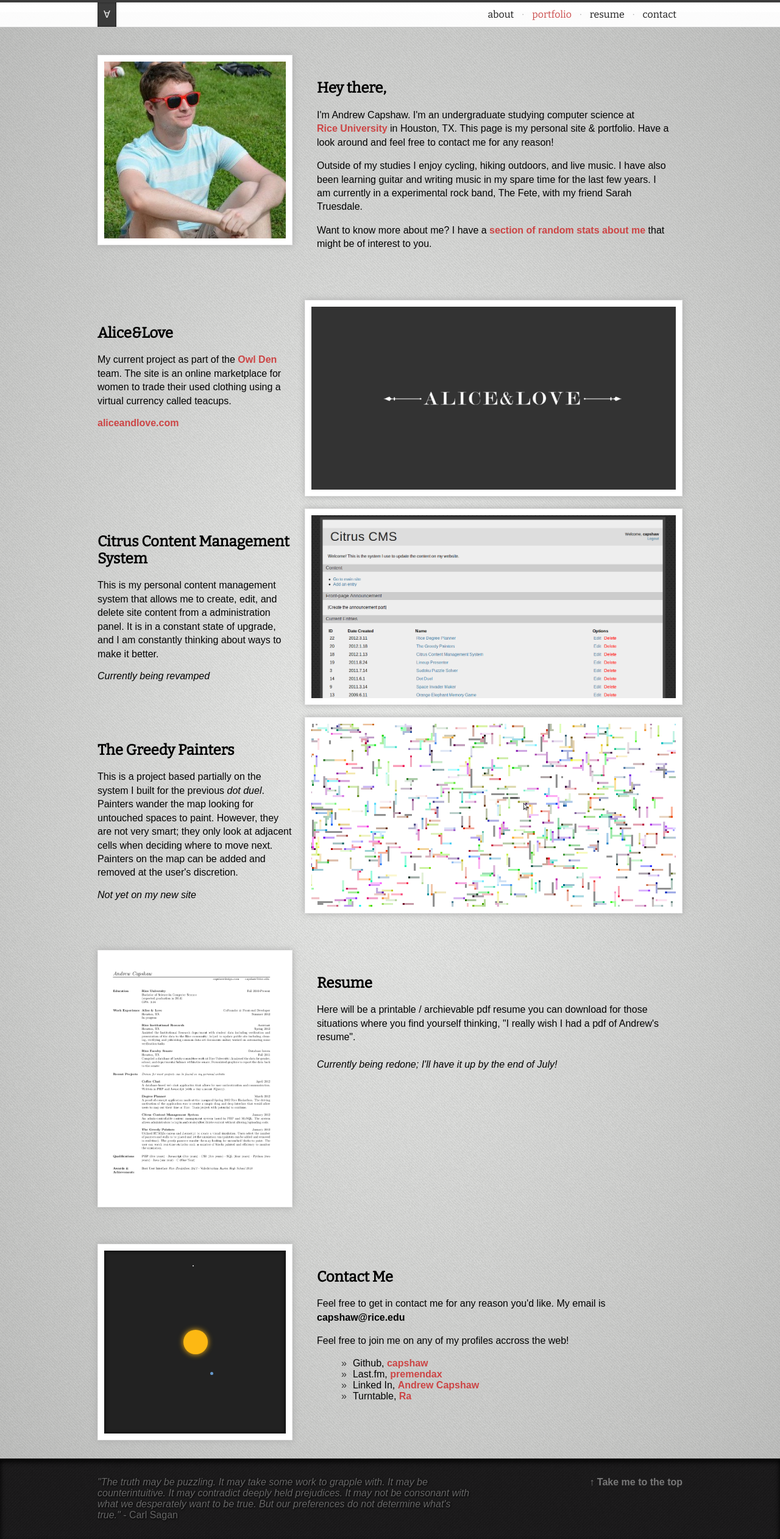
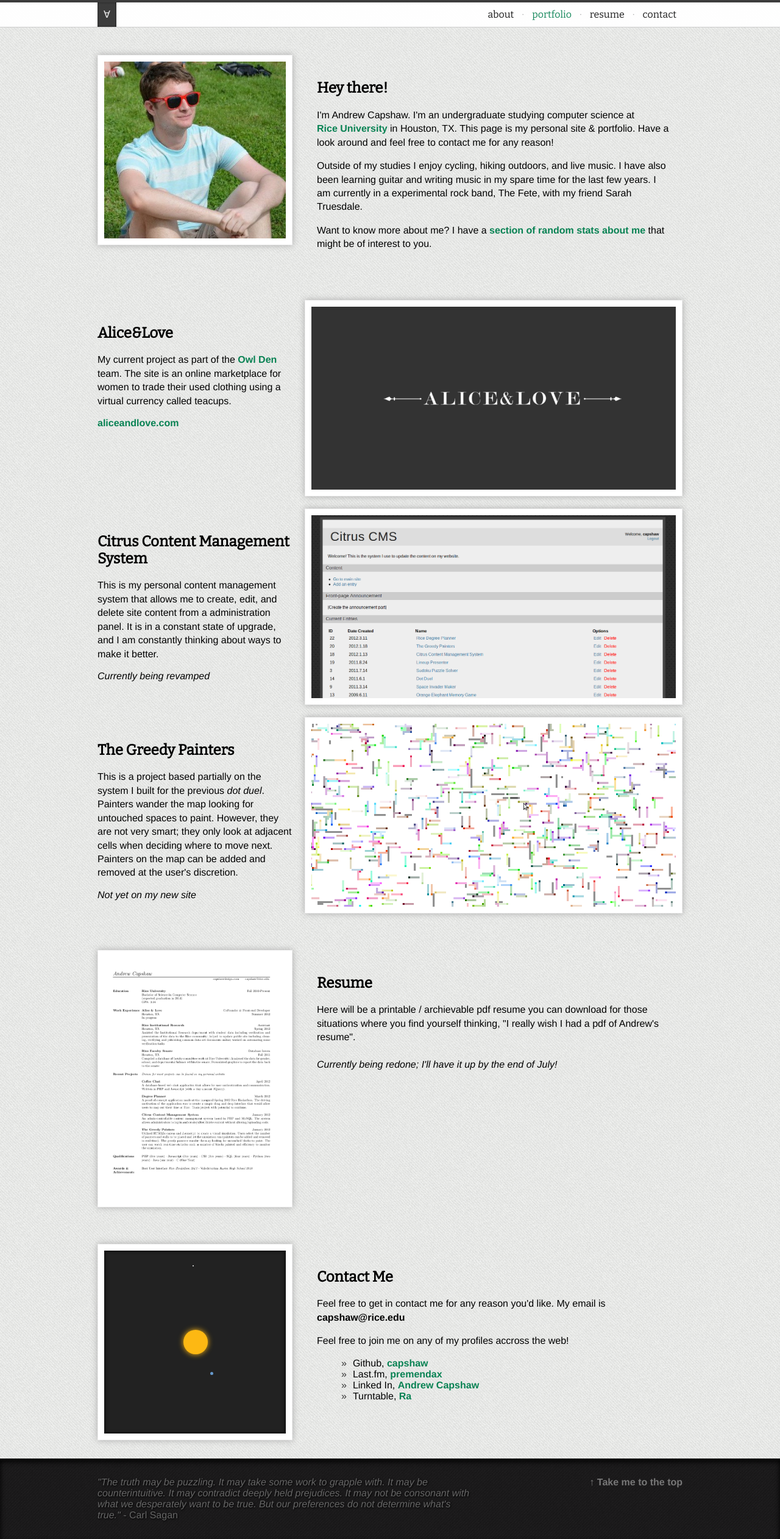
Before and after one commit to capshaw/capshaw.me, a PHP site: page / in a window 1280 px wide. Shown: the whole page at 61% size. Run offline with PHP 8.4, Linux system fonts and the light colour scheme.

Commit message:
Some styling changes to links (color)

```diff
--- a/css/style.css
+++ b/css/style.css
@@ -5,36 +5,25 @@ body, html{
 	background: #eee url('../img/common/rough_diagonal.png') repeat;
 	margin:0px;
 	padding:0px;
-	font-family:sans-serif;
-}
-
-#container{
-	background: -moz-radial-gradient(center, ellipse cover, rgba(255,255,255,0) 0%, rgba(6,6,6,0.20) 100%); /* FF3.6+ */
-	background: -webkit-gradient(radial, center center, 0px, center center, 100%, color-stop(0%,rgba(255,255,255,0)), color-stop(100%,rgba(6,6,6,0.20))); /* Chrome,Safari4+ */
-	background: -webkit-radial-gradient(center, ellipse cover, rgba(255,255,255,0) 0%,rgba(6,6,6,0.20) 100%); /* Chrome10+,Safari5.1+ */
-	background: -o-radial-gradient(center, ellipse cover, rgba(255,255,255,0) 0%,rgba(6,6,6,0.20) 100%); /* Opera 12+ */
-	background: -ms-radial-gradient(center, ellipse cover, rgba(255,255,255,0) 0%,rgba(6,6,6,0.20) 100%); /* IE10+ */
-	background: radial-gradient(ellipse at center, rgba(255,255,255,0) 0%,rgba(6,6,6,0.20) 100%); /* W3C */
-	filter: progid:DXImageTransform.Microsoft.gradient( startColorstr='#00ffffff', endColorstr='#423d3d3d',GradientType=1 ); /* IE6-9 fallback on horizontal gradient */
+	font-family:"Helvetica", sans-serif;
 }
 
 p {
 	font-size:16px;
 	line-height:1.4em;
-	font-family:sans-serif;
 	/*text-shadow: 2px 1px 0px #fff;*/
 }
 
 a{
 	text-decoration:none;
 	color:inherit;
-	color:#CC4545;
+	color:#088253;
 	font-weight:bold;
 	/*border-bottom:1px dotted #777;*/
 }
 
 a:hover{
-	color:#CC4545;
+	color:#2AA475;
 }
 
 h2 {
@@ -189,7 +178,7 @@ li:before {
 }
 
 .selected-link, .nav-link:hover{
-	color:#CC4545;
+	color:#088253;
 	/*border-bottom:3px solid #aaa;*/
 }
 
--- a/index.php
+++ b/index.php
@@ -69,7 +69,7 @@
 			<div class='section' id='about'>
 				<noscript>
 					<div class='alert'>
-						Hi there. It looks like you're browsing without javascript. My site will function well without it, but its missing a lot of small flourishes that make the sight function a little more smoothly. Also, a heads up, the one section of my site that requires javascript to function, the "stats about me section", will simply not work for you. Sorry about that &lt;3
+						Hi there. It looks like you're browsing without javascript. My site will function well without it, but its missing a lot of small flourishes that make the site function a little more smoothly. Also, a heads up, the one section of my site that requires javascript to function, the "stats about me section", will simply not work for you. Sorry about that.
 					</div>
 				</noscript>
 				<?php if(isset($_GET['salgorithm'])){ ?>
@@ -88,7 +88,7 @@
 
 					<div class='main flowright'>
 						<div class='main-content'>
-							<h2>Hey there,</h2>
+							<h2>Hey there!</h2>
 							<p>
 								I'm Andrew Capshaw. I'm an undergraduate studying computer science at <a href='http://www.rice.edu/' target='_blank'>Rice&nbsp;University</a> in Houston, TX.
 								This page is my personal site &amp; portfolio. Have a look around and feel free to contact me for any reason!
```
Also changed, not shown: img/common/escheresque.png (added).
